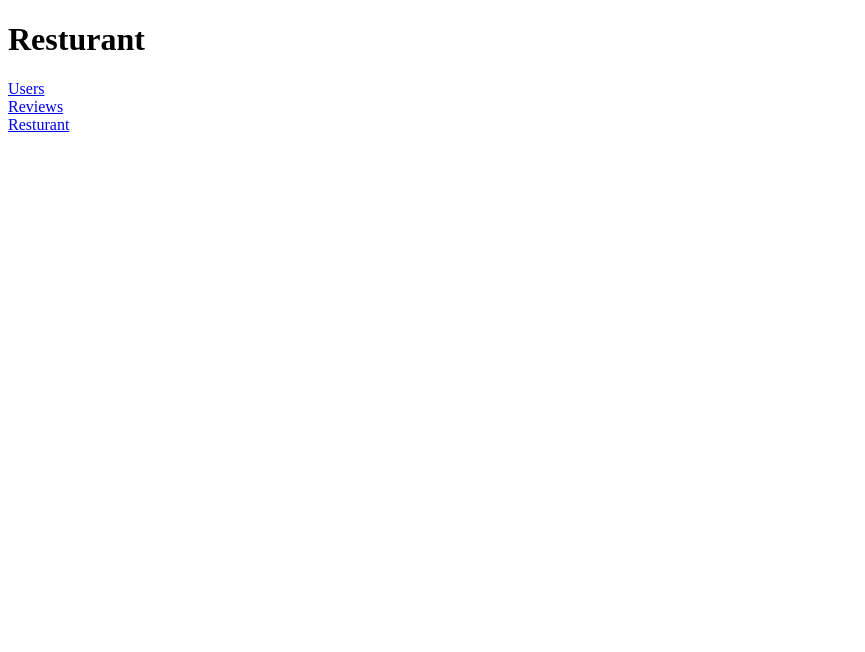
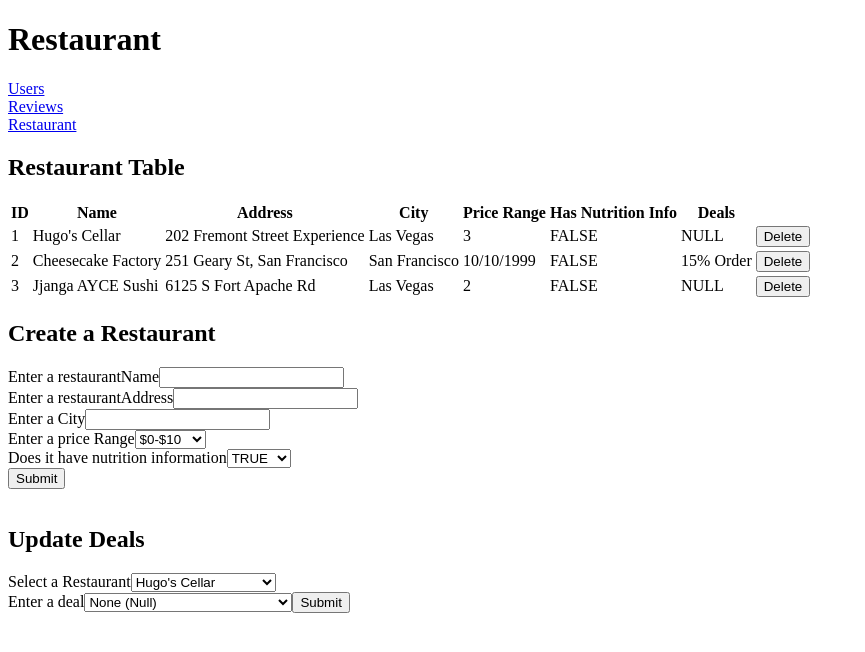
Before and after one commit to dtrannam/MONCH, a React (Create React App) app in the folder Frontend/monch/: page /restaurants in a window 1280 px wide. Shown: the top 652 px of the page, without its empty margins (0-865 px from the left). Built offline with nearby package versions, Linux system fonts and the light colour scheme.

Commit message:
restau roii progress

```diff
--- /dev/null
+++ b/Frontend/monch/src/components/CouponSelect.js
@@ -0,0 +1,8 @@
+
+function CouponSelect( props ) {
+    return (
+        <option value={props.data.couponID}>{props.data.couponDetails}</option>
+    );
+};
+
+export default CouponSelect;
--- a/Frontend/monch/src/components/NavBar.js
+++ b/Frontend/monch/src/components/NavBar.js
@@ -8,7 +8,7 @@ function Navbar() {
             <br />
             <Link to="/reviews">Reviews</Link>
             <br />
-            <Link to="/restaurant">Resturant</Link>
+            <Link to="/restaurants">Restaurant</Link>
         </nav>
     )
 };
--- /dev/null
+++ b/Frontend/monch/src/components/RestaurantRow.js
@@ -0,0 +1,16 @@
+function RestaurantRow( props ) {
+    return (
+        <tr id={props.data.restaurantID}>
+            <td>{props.data.restaurantID}</td>
+            <td>{props.data.restaurantName}</td>
+            <td>{props.data.restaurantAddress}</td>
+            <td>{props.data.restaurantCity}</td>
+            <td>{props.data.restaurantPriceRange}</td>
+            <td>{props.data.restaurantHasNutritionInfo}</td>
+            <td>{props.data.restaurantDeals}</td>
+            <td><button onClick={() => props.deleteReview(props.data.reviewID)}>Delete</button></td>
+        </tr>
+    );
+};
+
+export default RestaurantRow;
--- /dev/null
+++ b/Frontend/monch/src/components/RestaurantSelect.js
@@ -0,0 +1,8 @@
+
+function RestaurantSelect( props ) {
+    return (
+        <option value={props.data.restaurantID}>{props.data.restaurantName}</option>
+    );
+};
+
+export default RestaurantSelect;
--- a/Frontend/monch/src/routes/Restaurants.js
+++ b/Frontend/monch/src/routes/Restaurants.js
@@ -1,12 +1,97 @@
+import React, {useState} from 'react';
 import Navbar from "../components/NavBar";
+import { sample_restaurants } from "../sample_data/restaurants"
+import { sample_coupons } from "../sample_data/coupons"
+import RestaurantRow from "../components/RestaurantRow"
+import RestaurantSelect from "../components/RestaurantSelect"
+import CouponSelect from "../components/CouponSelect"
+    /*
+    1. Create Sample Data
+    2. Create Table
+    3. Create row components
+    4. Create form for insert
+    5. create form for delete
+    6. create query for insert/delete
+
+    QUERIES NEEDED:
+    GET ALL RESTAURANTS - inner join with coupon
+    DELETE A RESTAURANT
+    */
 
 function Restaurants() {
+    const [restaurants, setRestaurants] = useState(sample_restaurants)
+    const [coupons, setCoupons] = useState(sample_coupons)
+    function deleteRestaurant () {
+        alert("Deleting Store")
+    }
     return (
         <div>
-        <h1>Resturant</h1>
+        <h1>Restaurant</h1>
         <Navbar></Navbar>
+        <h2>Restaurant Table</h2>
+        <table>
+            <tr>
+                <th>ID</th>
+                <th>Name</th>
+                <th>Address</th>
+                <th>City</th>
+                <th>Price Range</th>
+                <th>Has Nutrition Info</th>
+                <th>Deals</th>
+            </tr>
+            {restaurants.map((restaurant) => {
+                return <RestaurantRow data={restaurant} deleteRestaurants={deleteRestaurant} />
+            })}
+        </table>
+        <form>
+            <h2>Create a Restaurant</h2>
+            <label htmlFor="restaurantName">Enter a restaurantName</label>
+            <input type="text" name="restaurantName" id="restaurantName" />
+            <br/>
+            <label htmlFor="restaurantAddress">Enter a restaurantAddress</label>
+            <input type="text" name="restaurantAddress" id="restaurantAddress"/>
+            <br/>
+            <label htmlFor="City">Enter a City</label>
+            <input type="text" name="restaurantCity" id="restaurantCity" />
+            <br/>
+            <label htmlFor="restaurantPriceRange">Enter a price Range</label>
+            <select name="restaurantPriceRange" id="restaurantPriceRange">
+                <option value="1">$0-$10</option>
+                <option value="2">$11-$20</option>
+                <option value="3">$20-$30</option>
+                <option value="4">$40-$50</option>
+                <option value="5">$50+</option>
+            </select>
+            <br/>
+            <label htmlFor="restaurantHasNutritionInfo">Does it have nutrition information</label>
+            <select name="restaurantHasNutritionInfo" id="restaurantHasNutritionInfo">
+                <option value="TRUE">TRUE</option>
+                <option value="FALSE">FALSE</option>
+            </select>
+            <br/>
+            <button>Submit</button>
+        </form>
+        <br/>
+
+        <h2>Update Deals</h2>
+        <form>
+        <label htmlFor="restaurantID">Select a Restaurant</label>
+        <select name="restaurantID" id="restaurantID">
+        {restaurants.map((restaurant) => {
+                return <RestaurantSelect data={restaurant} />
+            })}
+        </select>
+        <br/>
+        <label htmlFor='couponID'>Enter a deal</label>
+        <select name="couponID" id="couponID">
+        <option value="null">None (Null)</option>
+        {coupons.map((coupon) => {
+                return <CouponSelect data={coupon} />
+            })}
+        </select>
+        <button>Submit</button>
+        </form>
         </div>
-
     );
 }
 
--- a/Frontend/monch/src/routes/Reviews.js
+++ b/Frontend/monch/src/routes/Reviews.js
@@ -14,20 +14,60 @@ import { sample_reviews } from '../sample_data/reviews';
   7. search review x
 
   QUERIES NEEDED:
-  SELECT ALL REVIEWS - DO AN INNER JOIN FOR USERS/STORIES
-  SELECT ALL USERS
-  SELECT ALL STORES
+  SELECT ALL REVIEWS - DO AN INNER JOIN FOR USERS EMAIL
+  SELECT ALL USERS -  NEEDED FOR CREATE A REVIEW
+  SELECT ALL RESTAURANT - NEEDED FOR CREATE A REVIEW
   DELETE A REVIEW
-  SELECT A RESTURANT REVIEW
+  SELECT A RESTURANT REVIEW - INNER JOIN FOR SEARCH
   */
 
 function Reviews() {
     // State Set Up
     const [reviews, setReviews] = useState(sample_reviews)
-    const [search, setSearch] = useState("")
+
     // Add SQL Query
+    // Form Set Up
+    const [userID, setuserID] = useState("")
+    const [restaurantID, setRestaurantID] = useState("")
+    const [reviewContent, setReviewContent] = useState("")
+    const [reviewDate, setReviewDate] = useState("")
+    const [reviewStar, setReviewStar] = useState(1)
 
-    // Form Set Up
+    function createReview(event) {
+        event.preventDefault()
+        const newReview = {
+            reviewID: "SQLHERE",
+            userEmail: "SQLHERE",
+            restaurantName: "SQLHERE",
+            reviewContent: reviewContent,
+            reviewStar: reviewStar,
+            reviewDate: reviewDate,
+        }
+        const updatedReview = [... reviews]
+        updatedReview.push(newReview)
+        setReviews(updatedReview)
+    }
+
+    function onChangeUserID(event) {
+        setuserID(event.target.value)
+    }
+
+    function onChangeRestaurantID(event) {
+        setRestaurantID(event.target.value)
+    }
+
+    function onChangeReviewContent(event) {
+        setReviewContent(event.target.value)
+    }
+
+    function onChangeDate(event) {
+        setReviewDate(event.target.value)
+    }
+
+    function onChangeReviewStar(event) {
+        setReviewStar(event.target.value)
+    }
+
 
     // Add SQL Delete
     function deleteReview(id) {
@@ -35,14 +75,14 @@ function Reviews() {
     }
 
     // Search SQL
+    const [search, setSearch] = useState("")
     function searchReview(event) {
         event.preventDefault()
-
+        alert(`Searching for term: ${search}`)
     }
 
     function onChangeSearch(event) {
         setSearch(event.target.value)
-        console.log(search)
     }
 
 
@@ -51,7 +91,7 @@ function Reviews() {
         <div>
         <h1>Reviews</h1>
         <Navbar></Navbar>
-        <h1>Review Table</h1>
+        <h2>Review Table</h2>
         <form onSubmit={searchReview}>
             <label htmlFor="search">Search for a Restaurant: </label>
             <input type="text" id="search" onChange={e => onChangeSearch(e)}/>
@@ -74,10 +114,10 @@ function Reviews() {
             </table>
         </tbody>
         <br/>
-        <form>
+        <form onSubmit={createReview}>
             <h2>Create a Review</h2>
             <label htmlFor="userEmail">User Email</label>
-                <select id="userEmail" name="userEmail">
+                <select id="userEmail" name="userEmail" onChange={onChangeUserID}>
                 <option value="3">kevin@luk.com</option>
                 <option value="2">nathan@perkins.com</option>
                 <option value="1">richie@lam.com</option>
@@ -85,7 +125,7 @@ function Reviews() {
             <br/>
             <br/>
             <label htmlFor="restaurantName">Restaurant Name</label>
-                <select id="restaurantName" name="restaurantName">
+                <select id="restaurantName" name="restaurantName" onChange={onChangeRestaurantID}>
                 <option value="3">Hugos Cellar</option>
                 <option value="2">Cheesecake Factory</option>
                 <option value="1">Jjanga AYCE Sushi</option>
@@ -94,10 +134,10 @@ function Reviews() {
             <br/>
             <label htmlFor="reviewContent">Review Content</label>
             <br/>
-            <textarea id="reviewContent" name="reviewContent" rows="10" cols="50"/>
+            <textarea id="reviewContent" name="reviewContent" rows="10" cols="50" onChange={onChangeReviewContent} required/>
             <br/>
             <label htmlFor="reviewStar">reviewStar</label>
-                <select id="reviewStar" name="reviewStar">
+                <select id="reviewStar" name="reviewStar" onChange={onChangeReviewStar} required>
                 <option value="1">1</option>
                 <option value="2">2</option>
                 <option value="3">3</option>
@@ -106,7 +146,7 @@ function Reviews() {
                 </select>
             <br/>
             <label htmlFor="date">Date of Visit</label>
-            <input type="date" name="date" id="date" />
+            <input type="date" name="date" id="date" onChange={onChangeDate} required/>
             <br/>
             <button>Submit</button>
         </form>
--- a/Frontend/monch/src/routes/Users.js
+++ b/Frontend/monch/src/routes/Users.js
@@ -14,7 +14,7 @@ import Navbar from "../components/NavBar";
   QUERIES NEEDED:
   GET ALL USERS
   DELETE A USER
-  UPDATE A USER
+  ADD A USER
   */
 
 
@@ -46,7 +46,7 @@ function Users() {
   function createUser(event) {
     event.preventDefault()
     let newUser = {
-      userID: "None",
+      userID: "SQLHERE",
       userEmail: email,
       userBirthday: birthday,
       userLocation: location
@@ -66,8 +66,9 @@ function Users() {
 
   return (
     <div>
-      <h1>User Table</h1>
+      <h1>User</h1>
       <Navbar></Navbar>
+      <h2>User Table</h2>
       <tbody>
         <table>
           <tr>
@@ -82,7 +83,6 @@ function Users() {
           })}
         </table>
       </tbody>
-      <button onClick={() => console.log(users)}>Click me for testing</button>
       <form onSubmit={createUser}>
         <h2>Create a new User</h2>
         <label htmlFor="userEmail">Email:</label>
--- /dev/null
+++ b/Frontend/monch/src/sample_data/coupons.js
@@ -0,0 +1,14 @@
+export const sample_coupons = [
+    {
+        couponID: 1,
+        couponDetails: "15% TOTAL ORDER"
+    },
+    {
+        couponID: 2,
+        couponDetails: "FREE ADDONS WITH ORDER"
+    },
+    {
+        couponID: 3,
+        couponDetails: "BUY ONE GET ONE FREE"
+    }
+]
--- /dev/null
+++ b/Frontend/monch/src/sample_data/restaurants.js
@@ -0,0 +1,23 @@
+export const sample_restaurants = [
+    {restaurantID:  1,
+        restaurantName: "Hugo's Cellar",
+        restaurantAddress: "202 Fremont Street Experience",
+        restaurantCity: "Las Vegas",
+        restaurantPriceRange: 3,
+        restaurantHasNutritionInfo: "FALSE",
+        restaurantDeals: "NULL"},
+    {restaurantID:  2,
+        restaurantName: "Cheesecake Factory",
+        restaurantAddress: "251 Geary St, San Francisco",
+        restaurantCity: "San Francisco",
+        restaurantPriceRange: "10/10/1999",
+        restaurantHasNutritionInfo: "FALSE",
+        restaurantDeals: "15% Order"},
+    {restaurantID:  3,
+        restaurantName: "Jjanga AYCE Sushi",
+        restaurantAddress: "6125 S Fort Apache Rd",
+        restaurantCity: "Las Vegas",
+        restaurantPriceRange: 2,
+        restaurantHasNutritionInfo: "FALSE",
+        restaurantDeals: "NULL"}
+]
```
